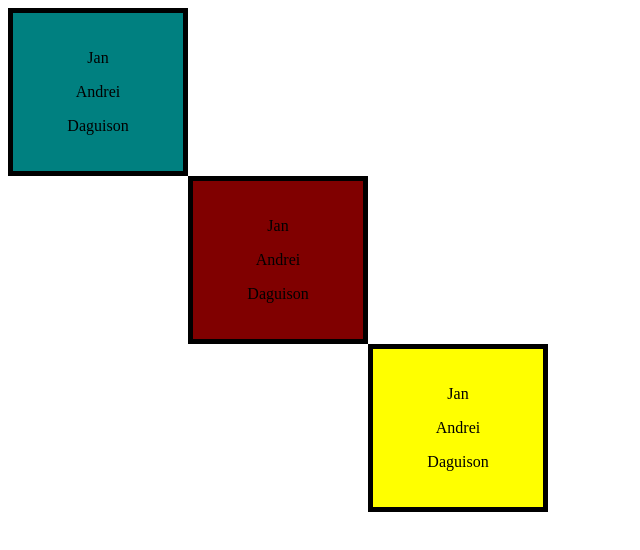
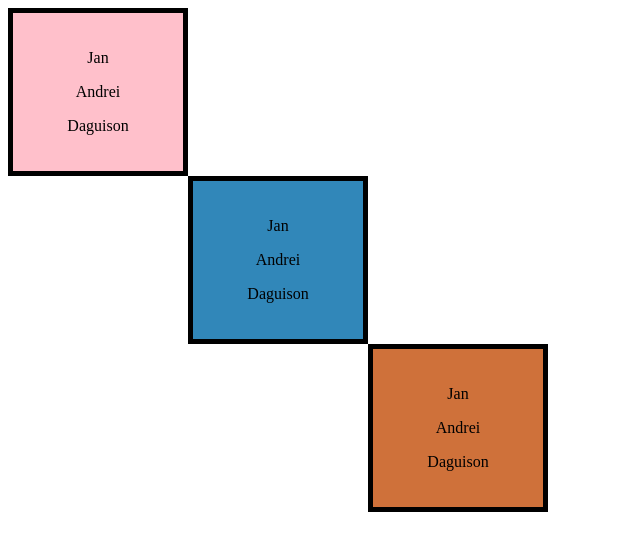
Before and after one commit to Deng040909/box, a plain HTML site: page index.html in a window 1280 px wide. Shown: the whole page, without its empty margins (0-640 px from the left). Drawn offline with Linux system fonts and the light colour scheme.

Commit message:
Update styles.css

```diff
--- a/styles.css
+++ b/styles.css
@@ -1,9 +1,9 @@
 .container {
     display: flex;
     flex-direction: column;
-    align-items: flex-start; /* Changed from center to flex-start */
+    align-items: flex-start;
     gap: 20px;
-    margin-left: 40px; /* Container margin for all boxes */
+    margin-left: 40px;
 }
 
 .box {
@@ -14,20 +14,16 @@
 }
 
 .teal {
-    background-color: teal;
-    /* No additional margin for teal */
+    background-color: pink;
+
 }
 
 .maroon {
-    background-color: maroon;
-    margin-left: 180px; /* Additional margin for maroon */
+    background-color: rgb(49, 135, 185);
+    margin-left: 180px;
 }
 
 .yellow {
-    background-color: yellow;
-    margin-left: 360px; /* Even more margin for yellow */
+    background-color: rgb(207, 113, 58);
+    margin-left: 360px;
 }
-
-.box:hover {
-    background-color: lightgray;
-}
```
